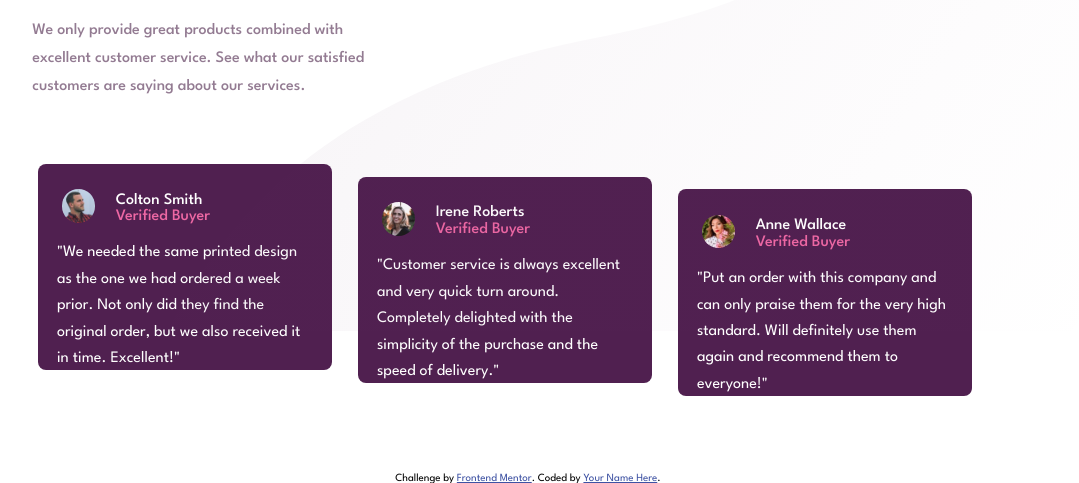
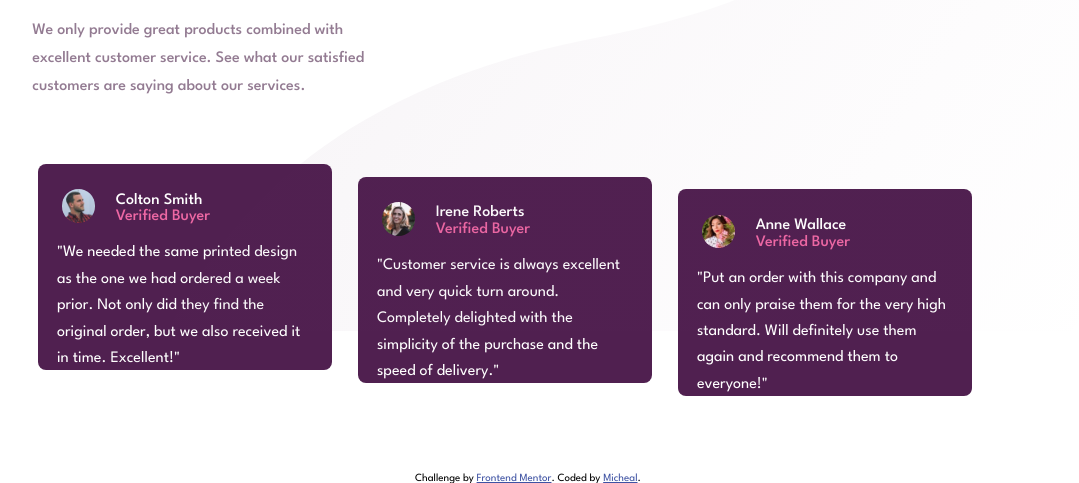
Before and after one commit to alphastand27/social-proof-section-master, a plain HTML site: page index.html in a window 1280 px wide. Shown: the part 372-855 px from the top of the page, without its empty margins (112-1191 px from the left). Drawn offline with Linux system fonts and the light colour scheme.

Commit message:
added link in footer and live site link in readme

```diff
--- a/index.html
+++ b/index.html
@@ -98,7 +98,7 @@
       Challenge by
       <a href="https://www.frontendmentor.io?ref=challenge" target="_blank"
         >Frontend Mentor</a
-      >. Coded by <a href="#">Your Name Here</a>.
+      >. Coded by <a href="https://www.frontendmentor.io/profile/alphastand27" target="_blank">Micheal</a>.
     </footer>
   </body>
 </html>
```
Also changed, not shown: 1 other file.
